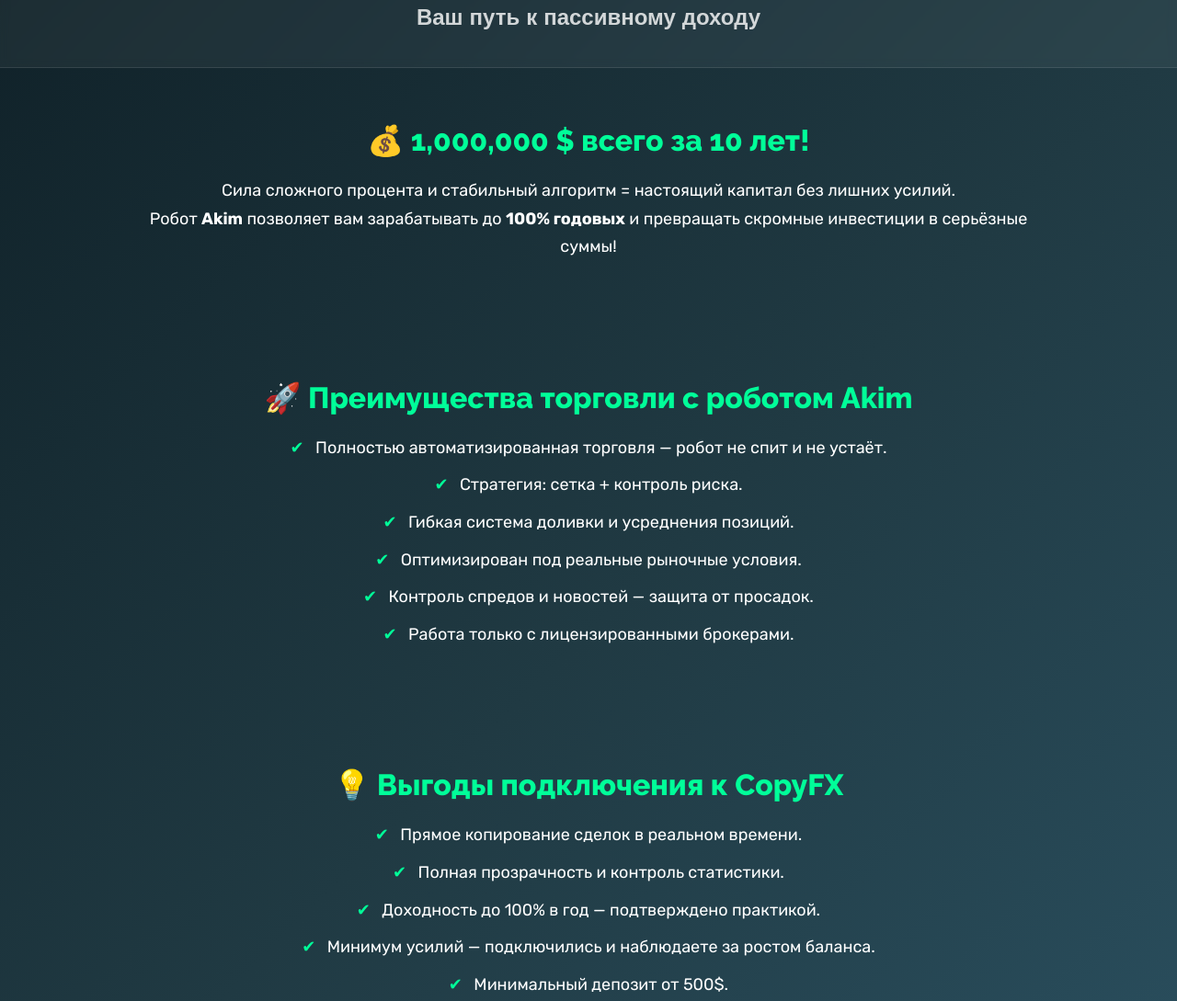
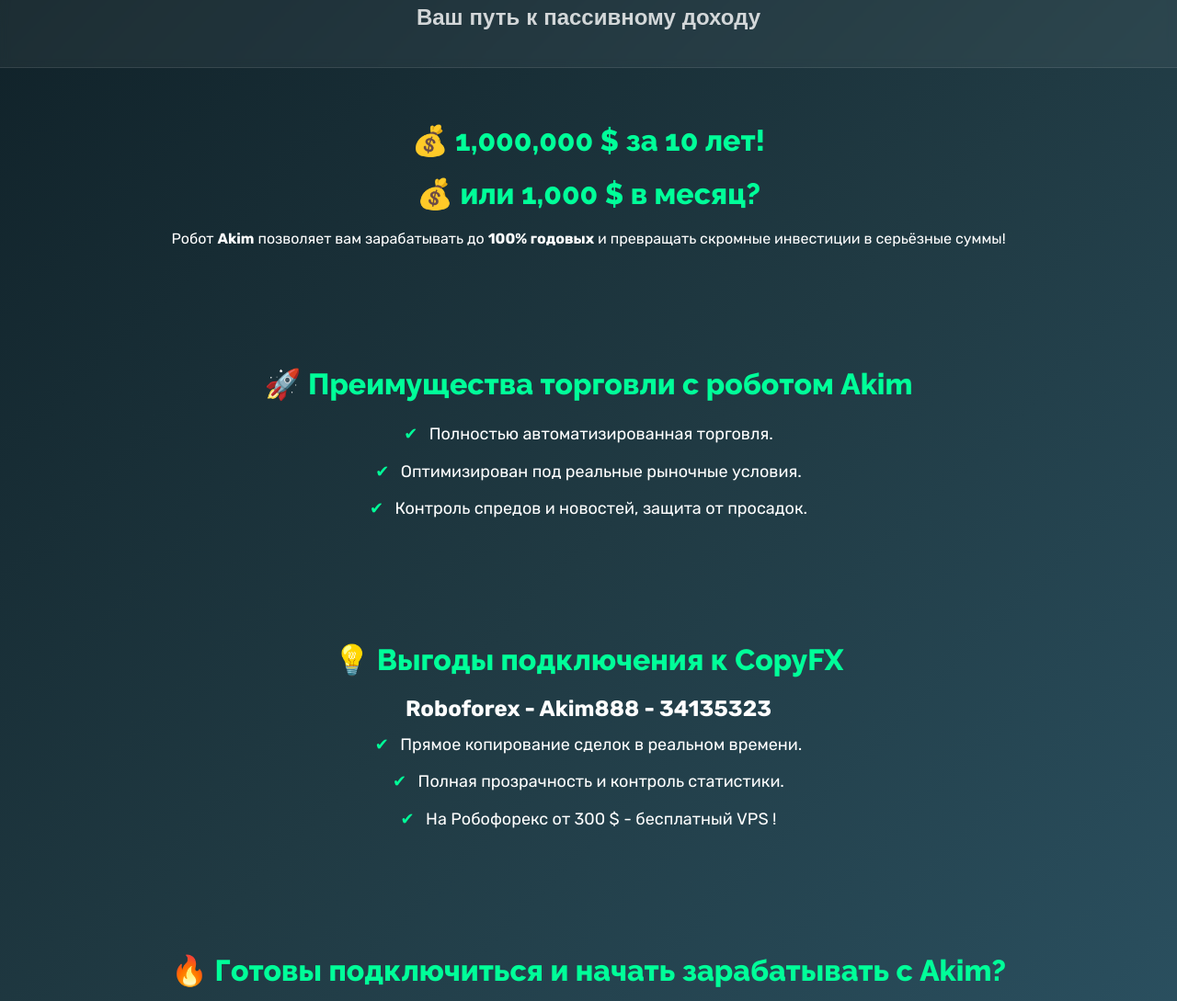
Before and after one commit to Kimand8/Akim888, a plain HTML site: page index.html in a window 1280 px wide. Shown: the part 113-1202 px from the top of the page at 92% size. Drawn offline with Linux system fonts and the light colour scheme.

Commit message:
Add files via upload

```diff
--- a/index.html
+++ b/index.html
@@ -106,31 +106,27 @@
 </header>
 
 <section class="section">
-    <h2>💰 1,000,000 $ всего за 10 лет!</h2>
-    <p>Сила сложного процента и стабильный алгоритм = настоящий капитал без лишних усилий.<br>
+    <h2>💰 1,000,000 $ за 10 лет!</h2>
+    <h2> 💰 или 1,000 $ в месяц?</h2>
     Робот <strong>Akim</strong> позволяет вам зарабатывать до <strong>100% годовых</strong> и превращать скромные инвестиции в серьёзные суммы!</p>
 </section>
 
 <section class="section">
     <h2>🚀 Преимущества торговли с роботом Akim</h2>
     <ul>
-        <li>Полностью автоматизированная торговля — робот не спит и не устаёт.</li>
-        <li>Стратегия: сетка + контроль риска.</li>
-        <li>Гибкая система доливки и усреднения позиций.</li>
+        <li>Полностью автоматизированная торговля.</li>
         <li>Оптимизирован под реальные рыночные условия.</li>
-        <li>Контроль спредов и новостей — защита от просадок.</li>
-        <li>Работа только с лицензированными брокерами.</li>
+        <li>Контроль спредов и новостей, защита от просадок.</li>
     </ul>
 </section>
 
 <section class="section">
     <h2>💡 Выгоды подключения к CopyFX</h2>
+    <h1> Roboforex - Akim888 - 34135323</h1>
     <ul>
         <li>Прямое копирование сделок в реальном времени.</li>
         <li>Полная прозрачность и контроль статистики.</li>
-        <li>Доходность до 100% в год — подтверждено практикой.</li>
-        <li>Минимум усилий — подключились и наблюдаете за ростом баланса.</li>
-        <li>Минимальный депозит от 500$.</li>
+        <li>На Робофорекс от 300 $ - бесплатный VPS !</li>
     </ul>
 </section>
 
```
